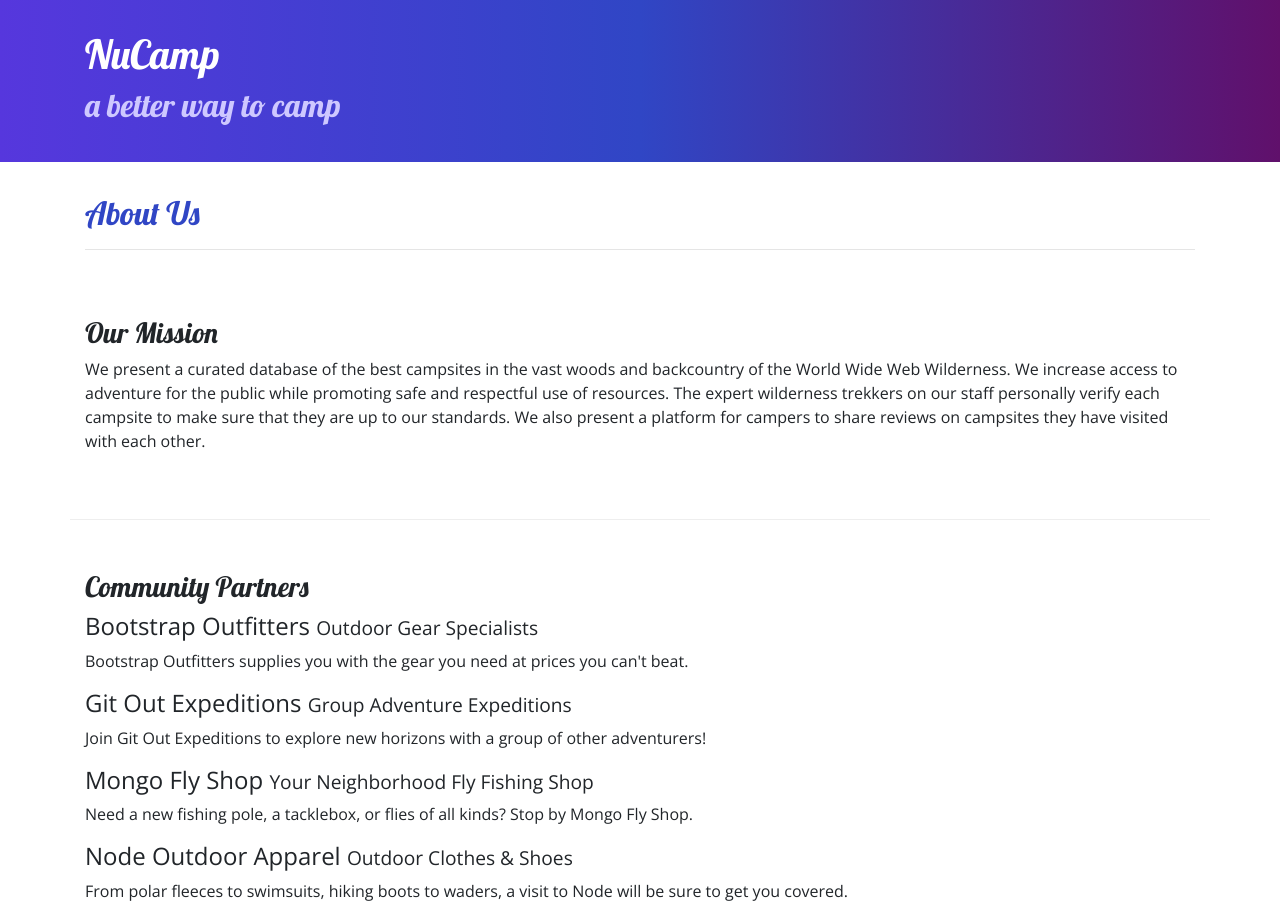
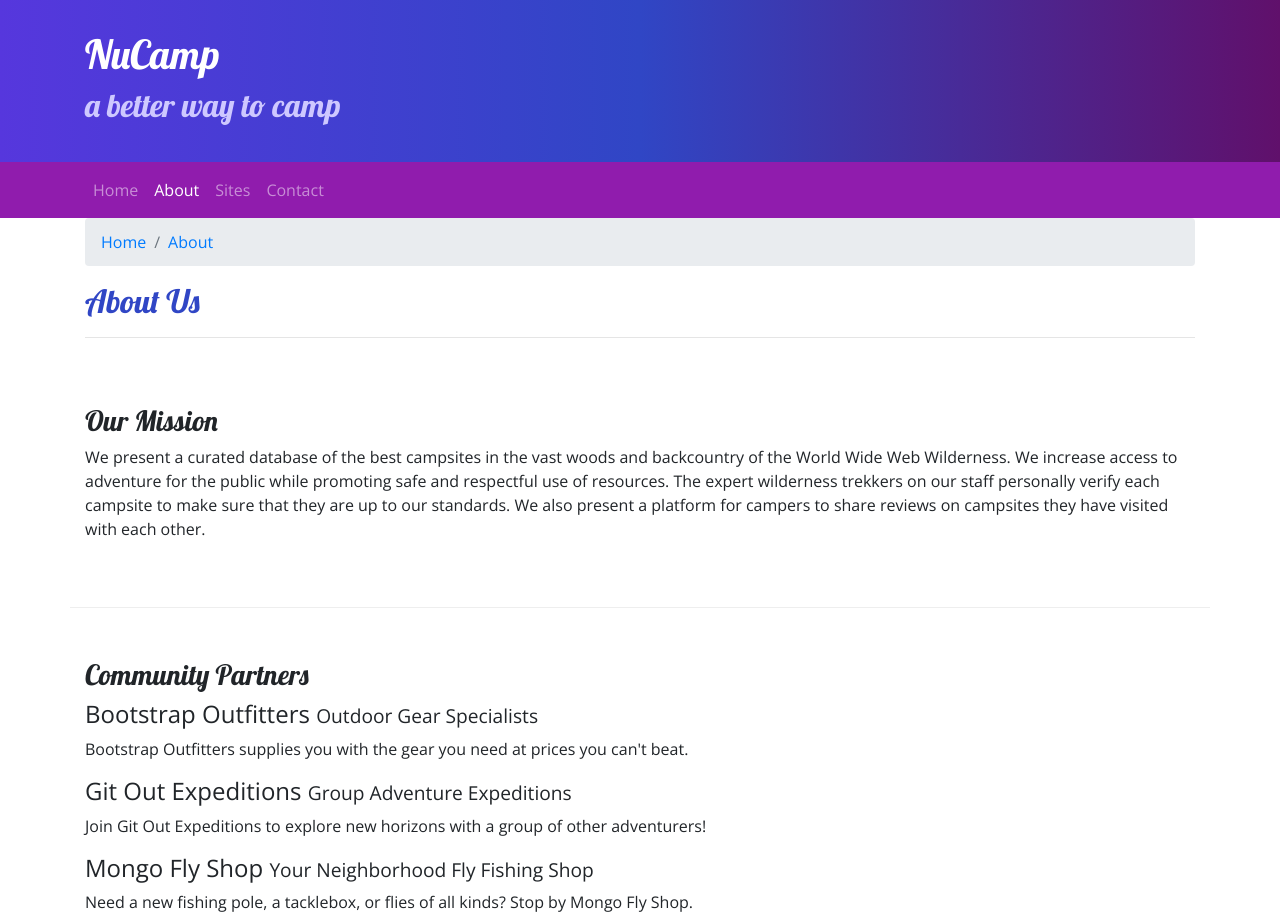
Before and after one commit to CatherineLydia/first-bootstrap-project, a website: page aboutus.html in a window 1280 px wide. Shown: the top 917 px of the page. Drawn offline with nearby package versions, Linux system fonts and the light colour scheme.

Commit message:
Added Navbar and Breadcrumb

```diff
--- a/aboutus.html
+++ b/aboutus.html
@@ -30,11 +30,30 @@
       </div>
     </header>
 
+<nav class="navbar navbar-expand-sm navbar-dark sticky-top">
+   <div class="container">
+    <button class="navbar-toggler ml-auto" type="button" data-toggle="collapse" data-target="#nucampNavbar">
+    <span class="navbar-toggler-icon"></span>
+    </button>
+    <div id="nucampNavbar" class= "collapse navbar-collapse">
+        <ul class="navbar-nav">
+            <li class="nav-item "><a class="nav-link" href="index.html">Home</a></li>
+            <li class="nav-item active"><a class="nav-link" href="#">About</a></li>
+            <li class="nav-item "><a class="nav-link" href="#">Sites</a></li>
+            <li class="nav-item "><a class="nav-link" href="#">Contact</a></li>
+        </ul>
+        </div>
+    </div>
+  </nav>
     <div>
       <div>
         <div class="container">
           <div class="row">
             <div class="col-12">
+            <ol class="breadcrumb">
+            <li class="breadcrumb-item"><a href="index.html">Home</a></li>
+            <li class="breadcrumb-item active"><a href="#">About</a></li>
+            </ol>
               <h2>About Us</h2>
               <hr />
             </div>
--- a/css/styles.css
+++ b/css/styles.css
@@ -20,6 +20,7 @@ footer {
 }
 
 .jumbotron {
+    margin: 0;
     padding: 30px;
     background-image: linear-gradient(to right, #5637DD, #3046C5, #60106B);
     color: white;
@@ -30,3 +31,7 @@ footer {
     border-bottom: 1px ridge;
     min-height: 200px;
 }
+
+.navbar{
+    background-color : #901CAD;
+}
```
Also changed, not shown: index.html (+23 -0 lines).
